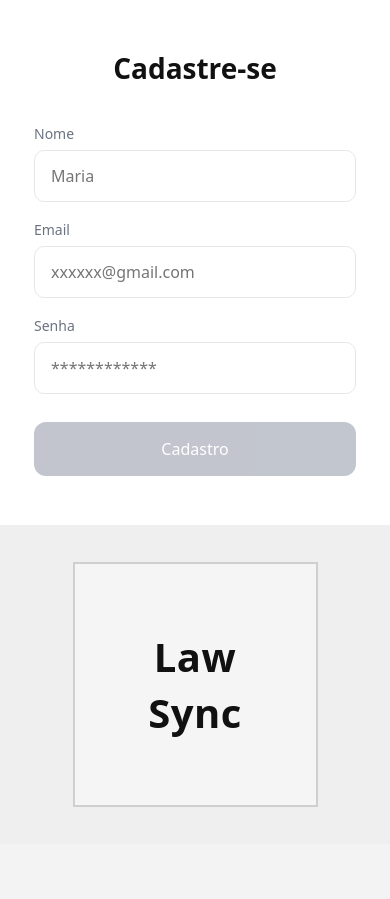
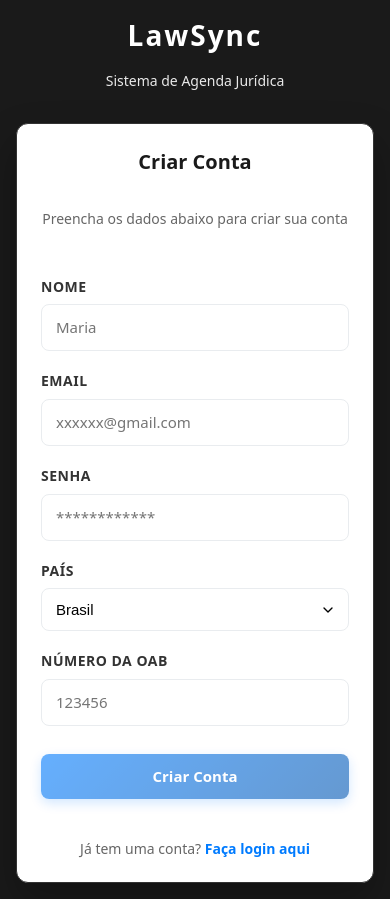
Before and after one commit to thelaiza/lawsync-frontend, a React (Vite) app: page /cadastro in a window 390 px wide. Before the commit the page ends 844 px from the top, so only its background shows below. Built offline with nearby package versions, Linux system fonts and the light colour scheme.

Commit message:
feat: redesenhar telas de autenticação
- Redesenhar login e cadastro com design moderno
- Adicionar campos country e oab no cadastro
- Integrar com APIs reais de autenticação
- Design sério e profissional adequado para ambiente jurídico
- Melhorar UX e responsividade

```diff
--- a/src/components/LawSyncCadastro.jsx
+++ b/src/components/LawSyncCadastro.jsx
@@ -1,7 +1,14 @@
 import { useState } from "react";
+import { Link } from "react-router-dom";
 
 export default function LawSyncCadastro({ onSubmit, apiError }) {
-  const [form, setForm] = useState({ nome: "", email: "", senha: "" });
+  const [form, setForm] = useState({
+    nome: "",
+    email: "",
+    senha: "",
+    country: "Brasil",
+    oab: "",
+  });
   const [touched, setTouched] = useState({});
   const [loading, setLoading] = useState(false);
 
@@ -12,13 +19,21 @@ export default function LawSyncCadastro({ onSubmit, apiError }) {
     nome: !form.nome ? "Informe seu nome" : null,
     email: !/^\S+@\S+\.\S+$/.test(form.email) ? "Email inválido" : null,
     senha: form.senha.length < 6 ? "Mínimo de 6 caracteres" : null,
+    country: !form.country ? "Informe o país" : null,
+    oab: !form.oab ? "Informe o número da OAB" : null,
   };
 
   const hasError = Object.values(errors).some(Boolean);
 
   const handleSubmit = async (e) => {
     e.preventDefault();
-    setTouched({ nome: true, email: true, senha: true });
+    setTouched({
+      nome: true,
+      email: true,
+      senha: true,
+      country: true,
+      oab: true,
+    });
     if (hasError) return;
     try {
       setLoading(true);
@@ -26,6 +41,8 @@ export default function LawSyncCadastro({ onSubmit, apiError }) {
         name: form.nome,
         email: form.email,
         password: form.senha,
+        country: form.country,
+        oab: form.oab,
       });
     } finally {
       setLoading(false);
@@ -33,12 +50,15 @@ export default function LawSyncCadastro({ onSubmit, apiError }) {
   };
 
   return (
-    <section className="cadastro-card" aria-labelledby="cadastro-title">
-      <h1 id="cadastro-title" className="cadastro-title">
-        Cadastre-se
-      </h1>
+    <section className="auth-form" aria-labelledby="cadastro-title">
+      <h2 id="cadastro-title" className="auth-title">
+        Criar Conta
+      </h2>
+      <p className="auth-description">
+        Preencha os dados abaixo para criar sua conta
+      </p>
 
-      <form className="cadastro-form" onSubmit={handleSubmit} noValidate>
+      <form className="auth-form-fields" onSubmit={handleSubmit} noValidate>
         {/* Nome */}
         <label
           className={`field ${touched.nome && errors.nome ? "has-error" : ""}`}
@@ -102,14 +122,68 @@ export default function LawSyncCadastro({ onSubmit, apiError }) {
           )}
         </label>
 
+        {/* País */}
+        <label
+          className={`field ${
+            touched.country && errors.country ? "has-error" : ""
+          }`}
+        >
+          <span className="label">País</span>
+          <select
+            value={form.country}
+            onChange={set("country")}
+            onBlur={() => setTouched((t) => ({ ...t, country: true }))}
+            aria-invalid={!!(touched.country && errors.country)}
+          >
+            <option value="Brasil">Brasil</option>
+            <option value="Argentina">Argentina</option>
+            <option value="Uruguai">Uruguai</option>
+            <option value="Paraguai">Paraguai</option>
+            <option value="Chile">Chile</option>
+            <option value="Colômbia">Colômbia</option>
+            <option value="Peru">Peru</option>
+            <option value="Venezuela">Venezuela</option>
+            <option value="Bolívia">Bolívia</option>
+            <option value="Equador">Equador</option>
+            <option value="Outro">Outro</option>
+          </select>
+          {touched.country && errors.country && (
+            <small className="error">{errors.country}</small>
+          )}
+        </label>
+
+        {/* OAB */}
+        <label
+          className={`field ${touched.oab && errors.oab ? "has-error" : ""}`}
+        >
+          <span className="label">Número da OAB</span>
+          <input
+            type="text"
+            placeholder="123456"
+            value={form.oab}
+            onChange={set("oab")}
+            onBlur={() => setTouched((t) => ({ ...t, oab: true }))}
+            aria-invalid={!!(touched.oab && errors.oab)}
+          />
+          {touched.oab && errors.oab && (
+            <small className="error">{errors.oab}</small>
+          )}
+        </label>
+
         <button
-          className="primary-btn"
+          className="auth-btn auth-btn-primary"
           type="submit"
           disabled={loading || hasError}
         >
-          {loading ? "Enviando..." : "Cadastro"}
+          {loading ? "Criando conta..." : "Criar Conta"}
         </button>
       </form>
+
+      <div className="auth-footer">
+        <p className="auth-link">
+          Já tem uma conta? <Link to="/login">Faça login aqui</Link>
+        </p>
+      </div>
     </section>
   );
 }
--- a/src/components/LawSyncLogin.jsx
+++ b/src/components/LawSyncLogin.jsx
@@ -32,12 +32,15 @@ export default function LawSyncLogin({ onSubmit }) {
   };
 
   return (
-    <section className="login-card" aria-labelledby="login-title">
-      <h1 id="login-title" className="login-title">
+    <section className="auth-form" aria-labelledby="login-title">
+      <h2 id="login-title" className="auth-title">
         Faça Login
-      </h1>
+      </h2>
+      <p className="auth-description">
+        Entre com suas credenciais para acessar sua agenda
+      </p>
 
-      <form className="login-form" onSubmit={handleSubmit} noValidate>
+      <form className="auth-form-fields" onSubmit={handleSubmit} noValidate>
         <label className="field">
           <span className="label">Email</span>
           <input
@@ -69,18 +72,20 @@ export default function LawSyncLogin({ onSubmit }) {
         </label>
 
         <button
-          className="primary-btn"
+          className="auth-btn auth-btn-primary"
           type="submit"
           disabled={loading || hasError}
         >
-          {loading ? "Entrando..." : "Login"}
+          {loading ? "Entrando..." : "Entrar"}
         </button>
       </form>
 
-      <p className="signup-link">
-        Não tem uma conta?{" "}
-        <Link to="/cadastro">Cadastre-se</Link>
-      </p>
+      <div className="auth-footer">
+        <p className="auth-link">
+          Não tem uma conta?{" "}
+          <Link to="/cadastro">Cadastre-se aqui</Link>
+        </p>
+      </div>
     </section>
   );
 }
--- a/src/pages/CadastroPage.jsx
+++ b/src/pages/CadastroPage.jsx
@@ -1,67 +1,57 @@
 import { useState } from "react";
 import { useNavigate } from "react-router-dom";
+import { useAuth } from "../hooks/useAuth";
 import LawSyncCadastro from "../components/LawSyncCadastro.jsx";
-import "../styles/cadastro.css";
+import "../styles/auth.css";
 
 export default function CadastroPage() {
   const [message, setMessage] = useState(null);
+  const [apiError, setApiError] = useState(null);
+  const { register } = useAuth();
   const navigate = useNavigate();
 
   const handleSubmit = async (payload) => {
     try {
-      const res = await fetch("/api/auth/register", {
-        method: "POST",
-        headers: { "Content-Type": "application/json" },
-        body: JSON.stringify(payload),
+      setMessage(null);
+      setApiError(null);
+
+      await register(payload);
+
+      setMessage({
+        type: "success",
+        text: "Cadastro realizado com sucesso! Redirecionando...",
       });
 
-      const data = await res.json();
-
-      if (!res.ok) {
-        throw new Error(data.message || "Erro no cadastro");
-      }
-
-      // sucesso → redireciona
-      setMessage({ type: "success", text: "Cadastro realizado com sucesso!" });
-      console.log("Usuário cadastrado:", data.user);
-
       setTimeout(() => {
-        navigate("/");
-      }, 1200); // dá 1,2s para o usuário ver a mensagem antes de trocar
+        navigate("/dashboard");
+      }, 1500);
     } catch (err) {
-      setMessage({ type: "error", text: err.message });
+      console.error("Erro no cadastro:", err);
+      setMessage({
+        type: "error",
+        text: err.message || "Erro interno do servidor. Tente novamente.",
+      });
     }
   };
 
   return (
-    <div className="cadastro-layout">
-      <aside className="brand-side">
-        <div className="brand-box">
-          <span className="brand-line">Law</span>
-          <span className="brand-line">Sync</span>
+    <div className="auth-layout">
+      <div className="auth-container">
+        <div className="auth-header">
+          <div className="auth-logo">
+            <h1 className="logo-text">LawSync</h1>
+          </div>
+          <p className="auth-subtitle">Sistema de Agenda Jurídica</p>
         </div>
-      </aside>
 
-      <main className="form-side">
-        {message && (
-          <div
-            className={`alert ${
-              message.type === "error" ? "alert-error" : "alert-success"
-            }`}
-            style={{
-              marginBottom: "20px",
-              padding: "12px 16px",
-              borderRadius: "8px",
-              color: message.type === "error" ? "#b91c1c" : "#065f46",
-              background: message.type === "error" ? "#fee2e2" : "#d1fae5",
-            }}
-          >
-            {message.text}
-          </div>
-        )}
+        <div className="auth-card">
+          {message && (
+            <div className={`auth-alert ${message.type}`}>{message.text}</div>
+          )}
 
-        <LawSyncCadastro onSubmit={handleSubmit} />
-      </main>
+          <LawSyncCadastro onSubmit={handleSubmit} />
+        </div>
+      </div>
     </div>
   );
 }
--- a/src/pages/LoginPage.jsx
+++ b/src/pages/LoginPage.jsx
@@ -1,11 +1,13 @@
 import { useState } from "react";
 import { useNavigate, useLocation } from "react-router-dom";
+import { useAuth } from "../hooks/useAuth";
 import LawSyncLogin from "../components/LawSyncLogin.jsx";
-import "../styles/login.css";
+import "../styles/auth.css";
 
 export default function LoginPage() {
   const [message, setMessage] = useState(null);
   const [apiError, setApiError] = useState(null);
+  const { login } = useAuth();
 
   const navigate = useNavigate();
   const location = useLocation();
@@ -16,66 +18,37 @@ export default function LoginPage() {
     setApiError(null);
 
     try {
-      const res = await fetch("http://localhost:3001/api/auth/login", {
-        method: "POST",
-        headers: { "Content-Type": "application/json" },
-        body: JSON.stringify(payload),
+      await login(payload.email, payload.password);
+      navigate(from, { replace: true });
+    } catch (err) {
+      console.error('Erro no login:', err);
+      setMessage({
+        type: "error",
+        text: err.message || "Erro ao fazer login. Tente novamente."
       });
-
-      const data = await res.json();
-
-      if (!res.ok) {
-        setApiError({
-          field: data.field || "email",
-          text: data.message || "Email ou senha inválidos.",
-        });
-        throw new Error(data.message || "Falha ao autenticar.");
-      }
-
-      const { token, user } = data;
-      localStorage.setItem("authToken", token);
-      localStorage.setItem("authUser", JSON.stringify(user));
-      navigate(from, { replace: true });
-
-    } catch (err) {
-      if (!apiError) {
-        setMessage({ type: "error", text: err.message });
-      }
     }
   };
 
   return (
-    <div className="login-layout">
-      <aside className="brand-side">
-        <div className="brand-box">
-          <span className="brand-line">Law</span>
-          <span className="brand-line">Sync</span>
+    <div className="auth-layout">
+      <div className="auth-container">
+        <div className="auth-header">
+          <div className="auth-logo">
+            <h1 className="logo-text">LawSync</h1>
+          </div>
+          <p className="auth-subtitle">Sistema de Agenda Jurídica</p>
         </div>
-      </aside>
 
-      <main className="form-side">
-        {message && (
-          <div
-            className={`alert ${message.type}`}
-            style={{
-              display: "flex",
-              alignItems: "center",
-              gap: 8,
-              marginBottom: 20,
-              padding: "12px 16px",
-              borderRadius: 8,
-              fontSize: 14,
-              fontWeight: 500,
-              border: `1px solid ${message.type === "error" ? "#fca5a5" : "#6ee7b7"}`,
-              color: message.type === "error" ? "#b91c1c" : "#065f46",
-            }}
-          >
-            {message.text}
-          </div>
-        )}
+        <div className="auth-card">
+          {message && (
+            <div className={`auth-alert ${message.type}`}>
+              {message.text}
+            </div>
+          )}
 
-        <LawSyncLogin onSubmit={handleSubmit} apiError={apiError} />
-      </main>
+          <LawSyncLogin onSubmit={handleSubmit} apiError={apiError} />
+        </div>
+      </div>
     </div>
   );
 }
```
